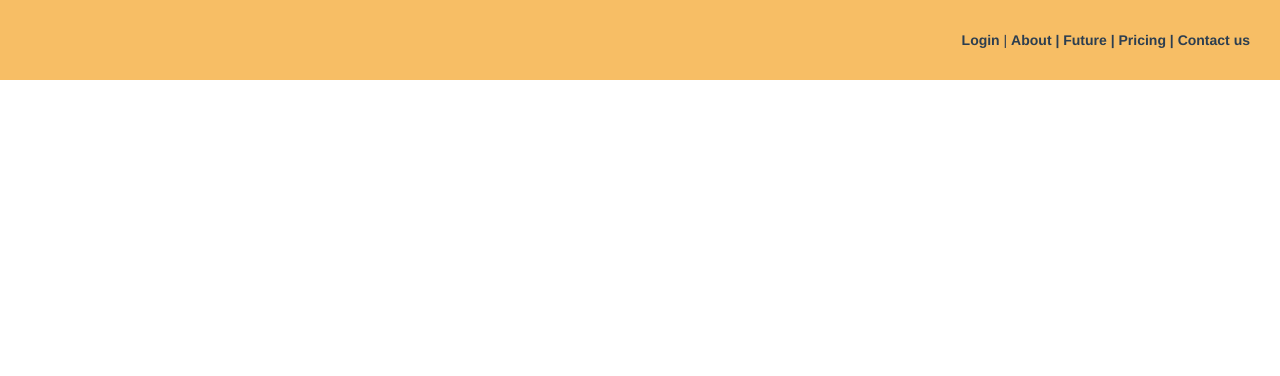
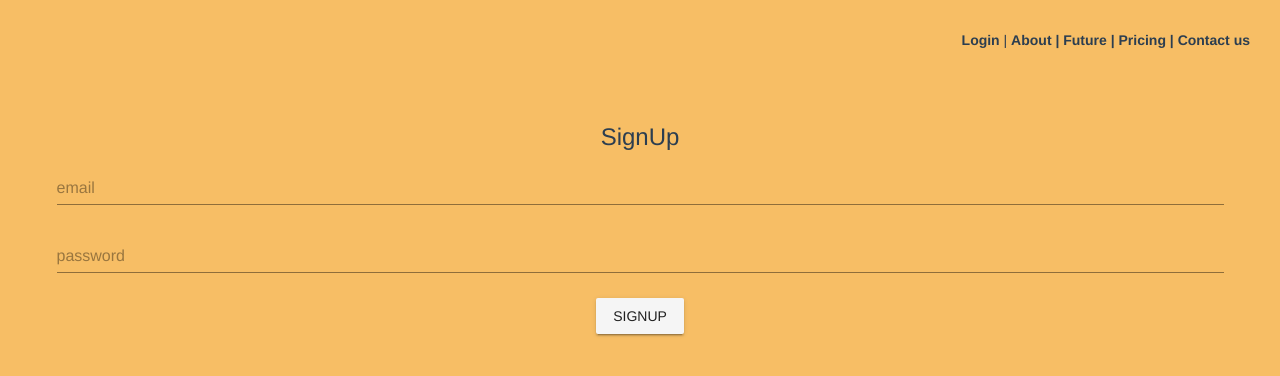
Before and after one commit to kentaromatsuura/cheer, a Vue app: page /signup in a window 1280 px wide. Shown: the top 376 px of the page. Built offline with nearby package versions, Linux system fonts and the light colour scheme.

Commit message:
firebaseでアカウント作製機能

```diff
--- a/package.json
+++ b/package.json
@@ -7,8 +7,10 @@
     "build": "vue-cli-service build"
   },
   "dependencies": {
+    "firebase": "^5.7.0",
     "vue": "^2.5.17",
-    "vue-router": "^3.0.1"
+    "vue-router": "^3.0.1",
+    "vuetify": "^1.3.14"
   },
   "devDependencies": {
     "@vue/cli-plugin-babel": "^3.2.0",
--- a/src/components/HelloWorld.vue
+++ b/src/components/HelloWorld.vue
@@ -24,8 +24,9 @@
      </div>
     <br>
     <p>
-      <button v-on:click="Enter">{{start}}</button>
-      <h1 v-if="show">私は{{ love }}が好きです</h1>
+      <!-- <button v-on:click="Enter">{{start}}</button> -->
+      <!-- <h1 v-if="show">私は{{ love }}が好きです</h1> -->
+      <router-link to="/signup">今すぐ始める！</router-link>
     </p>
   </div>
 </template>
--- a/src/main.js
+++ b/src/main.js
@@ -1,9 +1,21 @@
 import Vue from 'vue'
 import App from './App.vue'
+import Vuetify from "vuetify";
 import router from './router'
+import firebase from "firebase"
+import "vuetify/dist/vuetify.min.css";
+Vue.use(Vuetify);
 
 Vue.config.productionTip = false
-
+var config = {
+  apiKey: "AIzaSyBhTYcA42vj_kCkrgeC_T6g0GXGIj5A8w0",
+  authDomain: "cheer-dbad0.firebaseapp.com",
+  databaseURL: "https://cheer-dbad0.firebaseio.com",
+  projectId: "cheer-dbad0",
+  storageBucket: "cheer-dbad0.appspot.com",
+  messagingSenderId: "251232270323"
+};
+firebase.initializeApp(config);
 new Vue({
   router,
   render: h => h(App)
--- a/src/router.js
+++ b/src/router.js
@@ -20,6 +20,14 @@ export default new Router({
       // this generates a separate chunk (about.[hash].js) for this route
       // which is lazy-loaded when the route is visited.
       component: () => import(/* webpackChunkName: "about" */ './views/About.vue')
+    },
+    {
+      path: '/signup',
+      name: 'signup',
+      // route level code-splitting
+      // this generates a separate chunk (about.[hash].js) for this route
+      // which is lazy-loaded when the route is visited.
+      component: () => import(/* webpackChunkName: "about" */ './views/Signup.vue')
     }
   ]
 })
--- /dev/null
+++ b/src/views/Signup.vue
@@ -0,0 +1,42 @@
+<template>
+    <v-app>
+      <v-content>
+        <v-container>
+          <v-layout row>
+            <v-flex xs12>
+              <h3>SignUp</h3>
+              <v-text-field v-model="email" placeholder="email">
+              </v-text-field>
+              <v-text-field type="password" v-model="password" placeholder="password">
+              </v-text-field>
+              <v-btn v-on:click="signUp">SignUp</v-btn>
+            </v-flex>
+          </v-layout>
+        </v-container>
+      </v-content>
+    </v-app>
+</template>
+<script>
+import firebase from "firebase";
+export default {
+  name: "Signup",
+  data() {
+      return {
+        email: null,
+        password: null
+      }
+  },
+  methods: {
+    signUp: function () {
+      firebase.auth().createUserWithEmailAndPassword(this.email, this.password)
+        .then(user => {
+          alert('Create account: ', this.email);
+          console.log(user);
+        })
+        .catch(error => {
+          alert(error.message);
+        });
+    }
+  }
+}
+</script>
```
Also changed, not shown: 1 other file (tests, documents, lock files or other folders).
